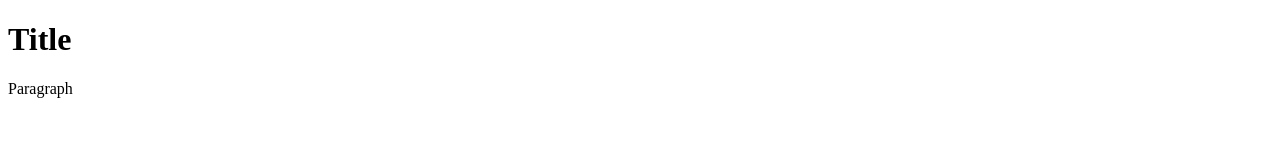
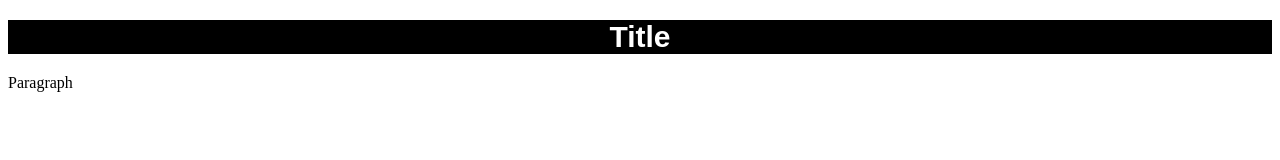
Before and after one commit to koreeperry/kperryj352, a plain HTML site: page styling-assignment/styled-text.html in a window 1280 px wide. Drawn offline with Linux system fonts and the light colour scheme.

Commit message:
stylecss

```diff
--- a/button-assignment/style.css
+++ b/button-assignment/style.css
@@ -0,0 +1,8 @@
+h1 {
+    background-color: firebrick;
+    color: white;
+    font-size: 30px;
+    border: none;
+    width: 200px
+
+}
--- a/styling-assignment/style.css
+++ b/styling-assignment/style.css
@@ -0,0 +1,7 @@
+   h1 {
+            background-color: black;
+            color: white;
+            text-align: center;
+            font-family: Arial;
+            font-size: 30px;
+        }
```
Also changed, not shown: button-assignment/index.html (+11 -0 lines), resume.html (+2 -1 lines), 1 other file.
